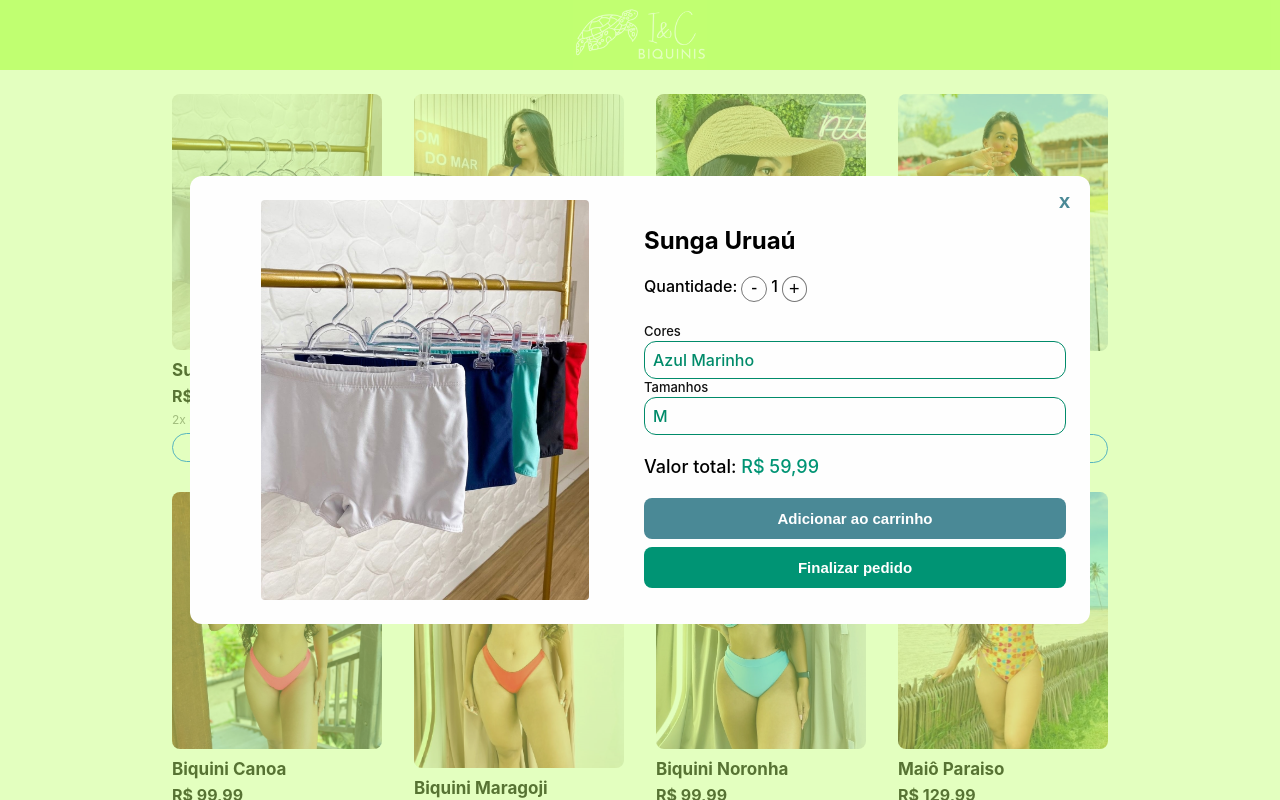
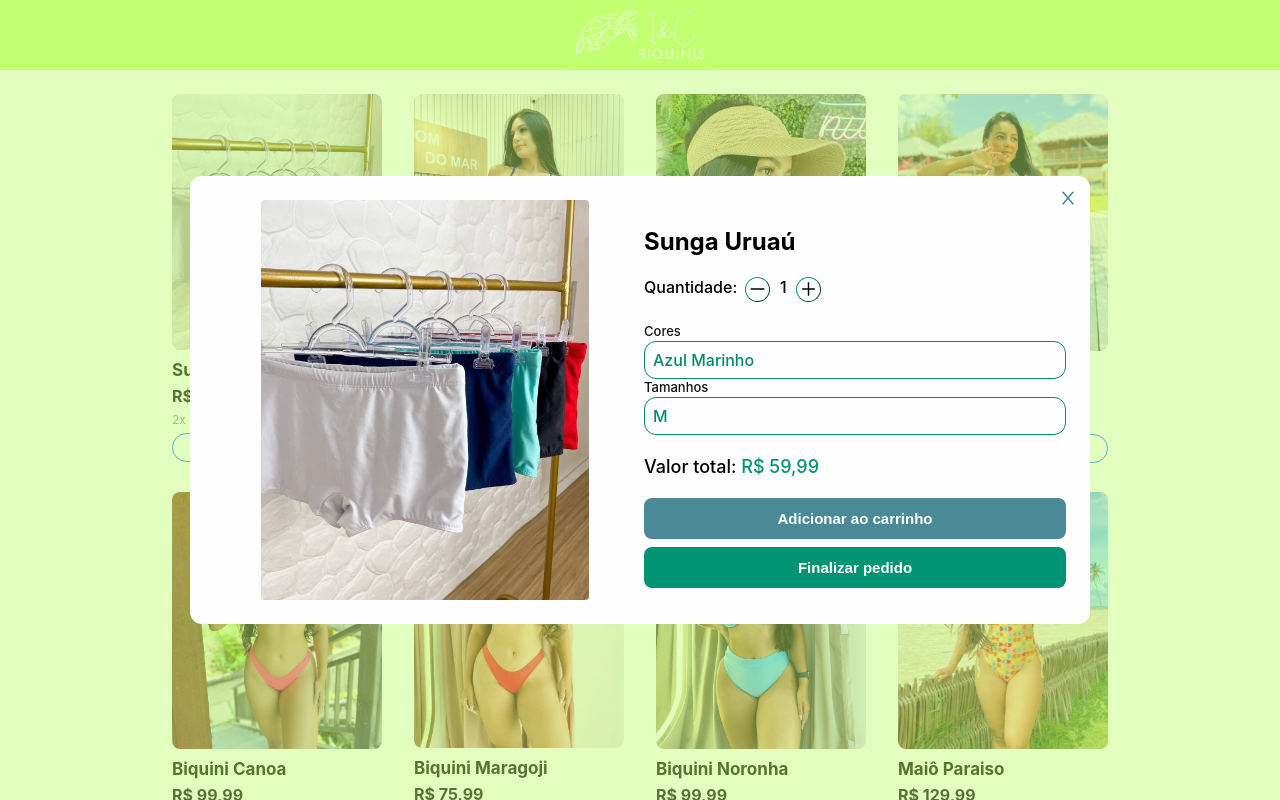
Before and after one commit to FranciscoNeto2909/iec_biquinis, a React (Vite) app: page / in a window 1280 px wide. Both pictures are taken after a click on the element 277 px from the left and 280 px from the top of the page. Shown: the top 800 px of the page. Built offline with nearby package versions, Linux system fonts and the light colour scheme.

Commit message:
react icons added

```diff
--- a/package.json
+++ b/package.json
@@ -12,6 +12,7 @@
   "dependencies": {
     "react": "^18.2.0",
     "react-dom": "^18.2.0",
+    "react-icons": "^4.11.0",
     "swiper": "^10.3.1"
   },
   "devDependencies": {
--- a/src/components/modal/Modal.jsx
+++ b/src/components/modal/Modal.jsx
@@ -1,8 +1,9 @@
 /* eslint-disable react/prop-types */
 import { useState } from "react"
+import { AiOutlinePlus, AiOutlineMinus, AiOutlineClose } from "react-icons/ai"
 import Select from "../Select/Select"
+import Carousel from "../carousel/Carousel"
 import "./modal.css"
-import Carousel from "../carousel/Carousel"
 
 export default function Modal({ item, handleCloseModal }) {
     const [itemQuant, setItemQuant] = useState(1)
@@ -10,7 +11,9 @@ export default function Modal({ item, handleCloseModal }) {
     const [color, setColor] = useState(item.colors[0])
     const [price, setPrice] = useState(item.prices[0])
     function handleIncreaseQuant() {
-        setItemQuant(itemQuant + 1)
+        if (itemQuant < 100) {
+            setItemQuant(itemQuant + 1)
+        }
     }
 
     function handleDecreaseQuant() {
@@ -41,7 +44,9 @@ export default function Modal({ item, handleCloseModal }) {
         <div className="modal_container">
             <div className="modal">
                 <div className="modal_close">
-                    <button type="button" onClick={handleCloseModal}>x</button>
+                    <button type="button" onClick={handleCloseModal}>
+                    <AiOutlineClose size={20} />
+                    </button>
                 </div>
                 <div className="modal_image">
                     <Carousel images={item.images} />
@@ -51,9 +56,15 @@ export default function Modal({ item, handleCloseModal }) {
                         <h2 className="modal_info_name">{item.name}</h2>
                         <div className="modal_info_quant">
                             <span>Quantidade: </span>
-                            <button className="modal_info_quant-btn1" onClick={handleDecreaseQuant}>-</button>
-                            <span>{itemQuant}</span>
-                            <button className="modal_info_quant-btn2" onClick={handleIncreaseQuant}>+</button>
+                            <div className="modal_info_quant_buttons">
+                                <button className="modal_info_quant-btn1" onClick={handleDecreaseQuant}>
+                                    <AiOutlineMinus size={20} />
+                                </button>
+                                <span className="modal_info_quant_num">{itemQuant}</span>
+                                <button className="modal_info_quant-btn2" onClick={handleIncreaseQuant}>
+                                    <AiOutlinePlus size={20} />
+                                </button>
+                            </div>
                         </div>
                         <div className="modal_info_selects">
                             <div className="modal_info_colors">
--- a/src/components/modal/modal.css
+++ b/src/components/modal/modal.css
@@ -32,12 +32,8 @@
 .modal_close button {
     cursor: pointer;
     border: none;
+    background-color: transparent;
     color: #4A8996;
-    font-weight: bolder;
-    background-color: transparent;
-    border-radius: 50%;
-    padding: 2px 8px;
-    font-size: 20px;
 }
 
 .modal_image {
@@ -69,23 +65,35 @@
     font-weight: 500;
 }
 
+.modal_info_quant_buttons {
+    margin-left: 8px;
+    display: flex;
+    justify-content: space-between;
+    gap: 4px;
+}
+
 .modal_info_quant-btn1,
 .modal_info_quant-btn2 {
+    height: 25px;
+    width: 25px;
+    padding: 2px;
+    border-radius: 50%;
+    border: 1px outset #009474;
+    background-color: transparent;
     cursor: pointer;
-    background-color: transparent;
-    border-radius: 50%;
-    font-size: 18px;
-    border: 1px solid #0008;
+    display: flex;
+    justify-content: center;
+    align-items: center;
 }
 
-.modal_info_quant-btn1 {
-    padding: 0 9px 2px 9px;
-    margin: 0 4px;
+.modal_info_quant-btn1:active,
+.modal_info_quant-btn2:active{
+    border: 1px inset #009474;
 }
 
-.modal_info_quant-btn2 {
-    margin-left: 4px;
-    padding: 2px 7px 1px 6px;
+.modal_info_quant_num {
+    width: 18px;
+    text-align: center;
 }
 
 .modal_info_value {
```
Also changed, not shown: src/assets/maragogi/maragogi1.jpeg, 1 other file (tests, documents, lock files or other folders).
